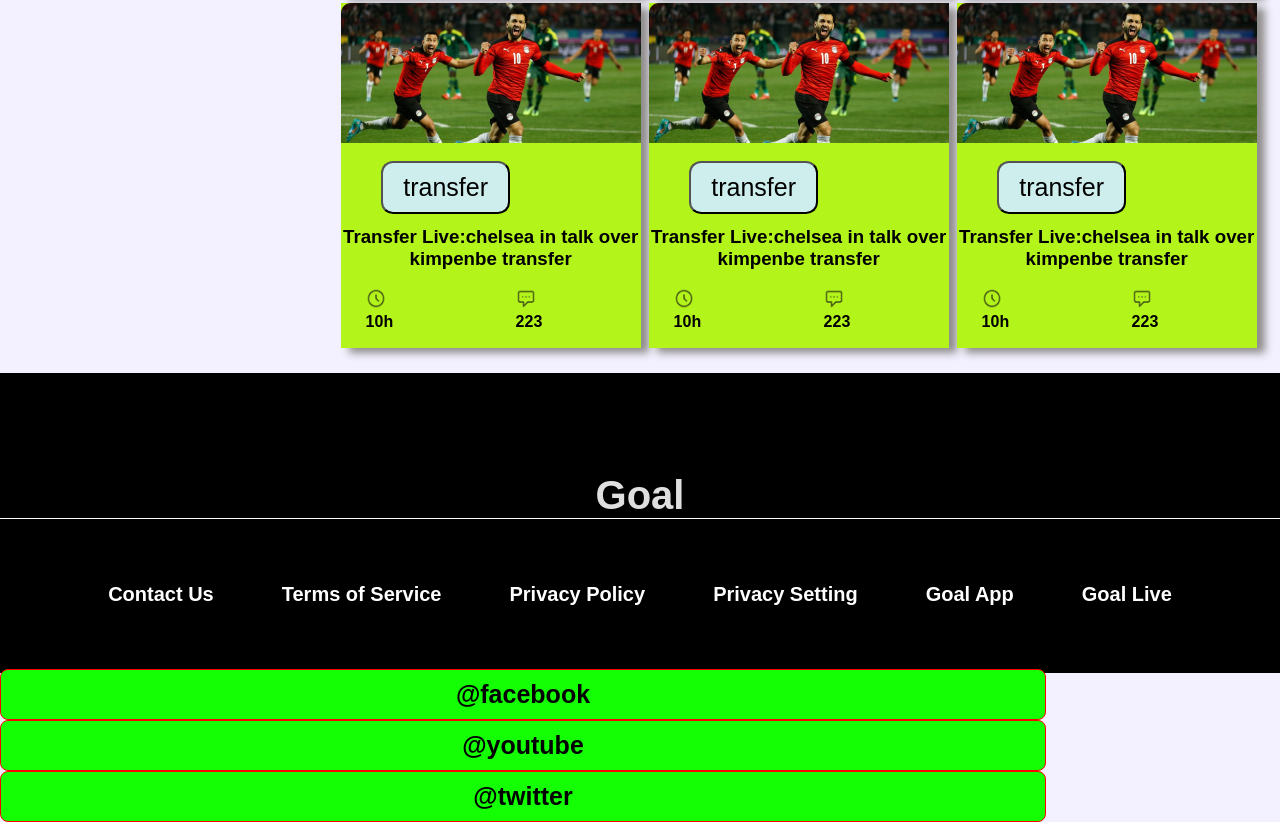
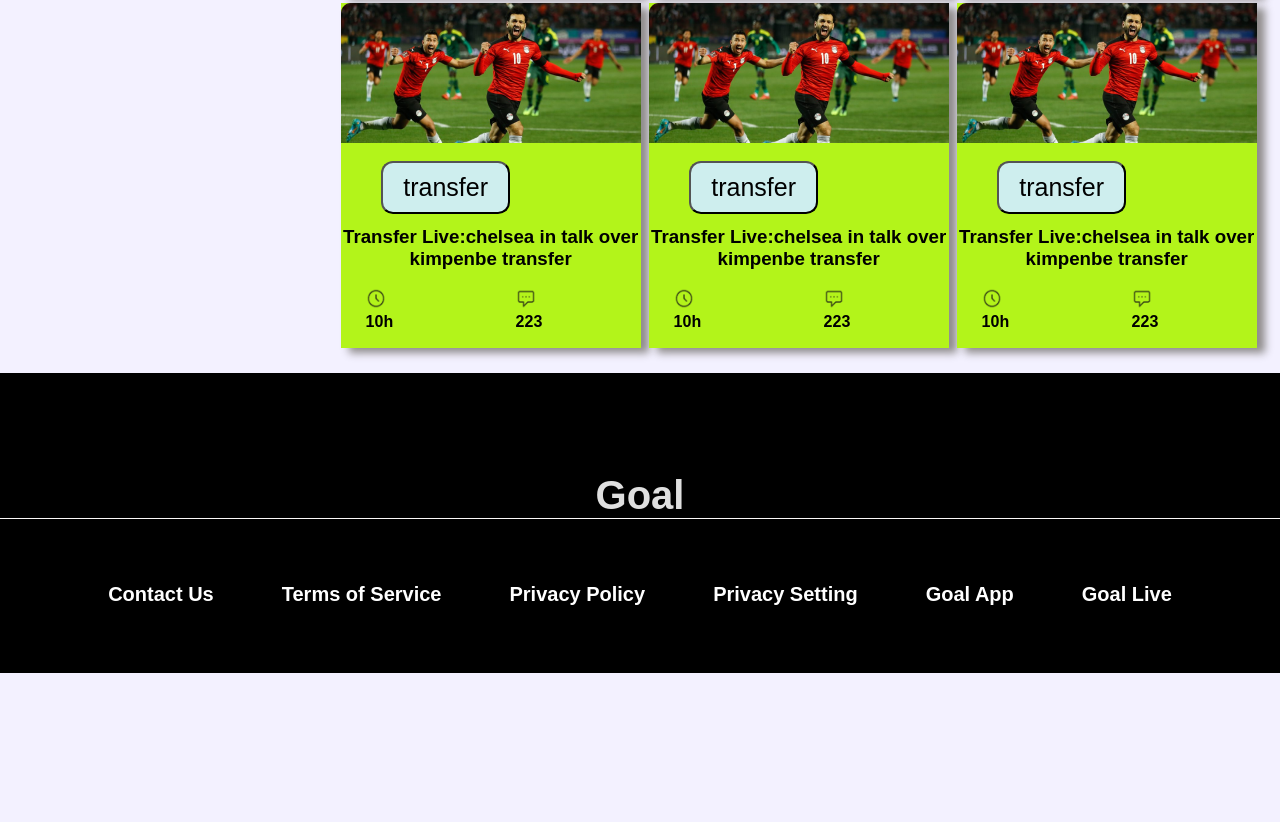
Before and after one commit to nahid-rains/world-cup-peoject, a plain HTML site: page blog.html in a window 1280 px wide. Shown: the part 1567-2389 px from the top of the page. After the commit the page ends 2240 px from the top, so only its background shows below. Drawn offline with Linux system fonts and the light colour scheme.

Commit message:
third commit

```diff
--- a/blog.html
+++ b/blog.html
@@ -390,12 +390,12 @@
           <div class="child-para">Goal App</div>
           <div class="child-para">Goal Live</div>
         </div>
-        <div class="anchor-div">
+        <!-- <div class="anchor-div">
             <a class="social-media" href="#">@facebook</a>
             <a class="social-media" href="#">@youtube</a>
             <a class="social-media" href="#">@twitter</a>
           </div>
-
+       -->
       </footer>
 
 </body>
```
